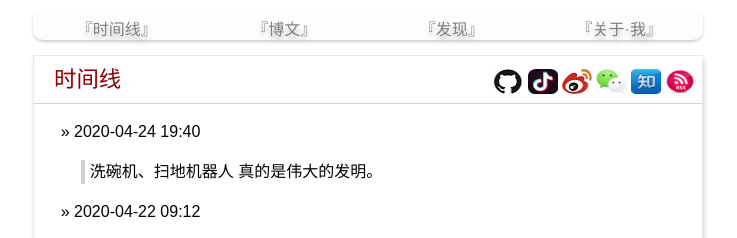
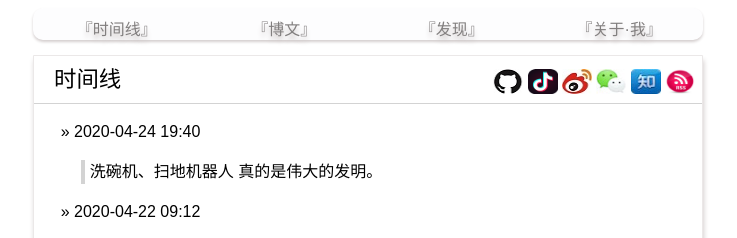
Before and after one commit to yanyiwu/blog, a Jekyll site: the page built from index.md, in a window 1280 px wide. Shown: the top 238 px of the page, without its empty margins (272-1009 px from the left). Built offline with Jekyll 4.4.1, drawn with Linux system fonts in a browser that asks for light colours; Markdown is read by kramdown in place of the engine named in the settings; comment, search, counter and statistics services are not loaded.

```diff
--- a/css/style.css
+++ b/css/style.css
@@ -50,6 +50,10 @@ table td {
     font-weight: normal;
 }
 
+h1.post_title {
+    padding: 1% 3%;
+}
+
 .review {
     margin: 2% 4%;
     line-height: 150%;
@@ -59,10 +63,10 @@ h1 {
     font-weight: normal;
     font-size: 1.4em;
     margin:0;
-    padding: 1% 3%;
+    padding: 1% 0%;
     border-bottom: 1px LightGrey solid;
     line-height: 150%;
-    color: DarkRed;
+    /*color: DarkRed;*/
 }
 
 h2 {
@@ -70,7 +74,7 @@ h2 {
     font-size: 1.3em;
     margin: 0;
     padding: 0;
-    color: DarkGreen;
+    /*color: DarkGreen;*/
 }
 
 
```
Also changed, not shown: blog.md (+1 -1 lines).
